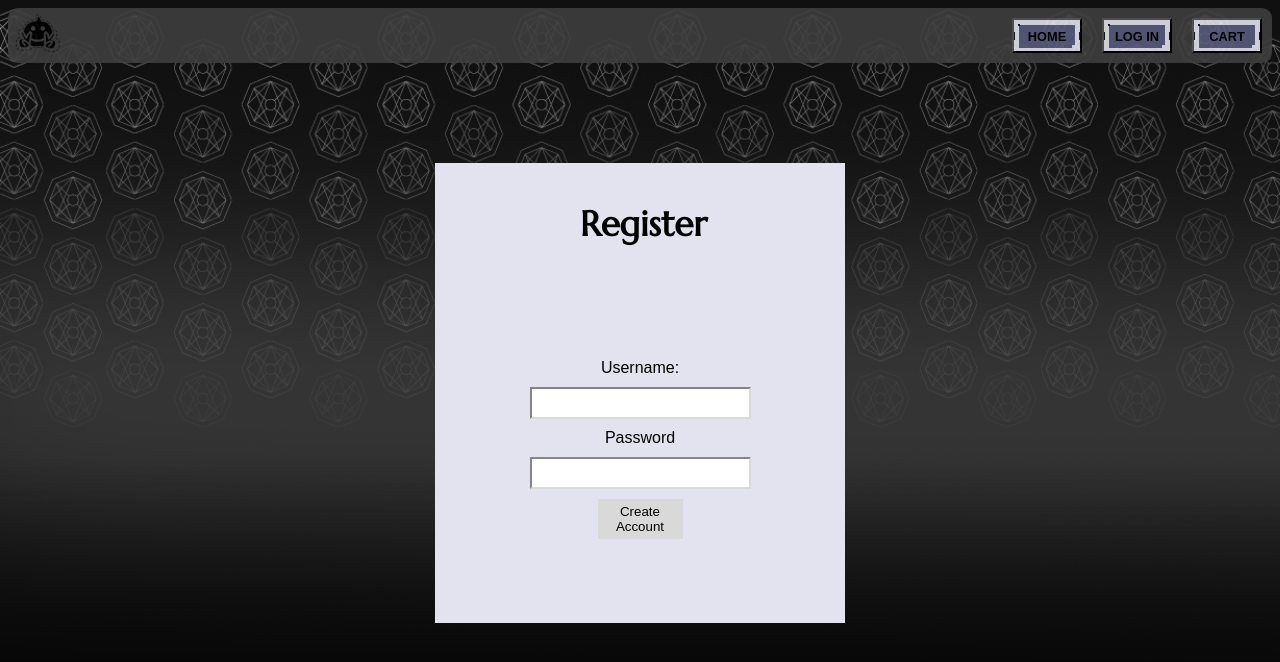
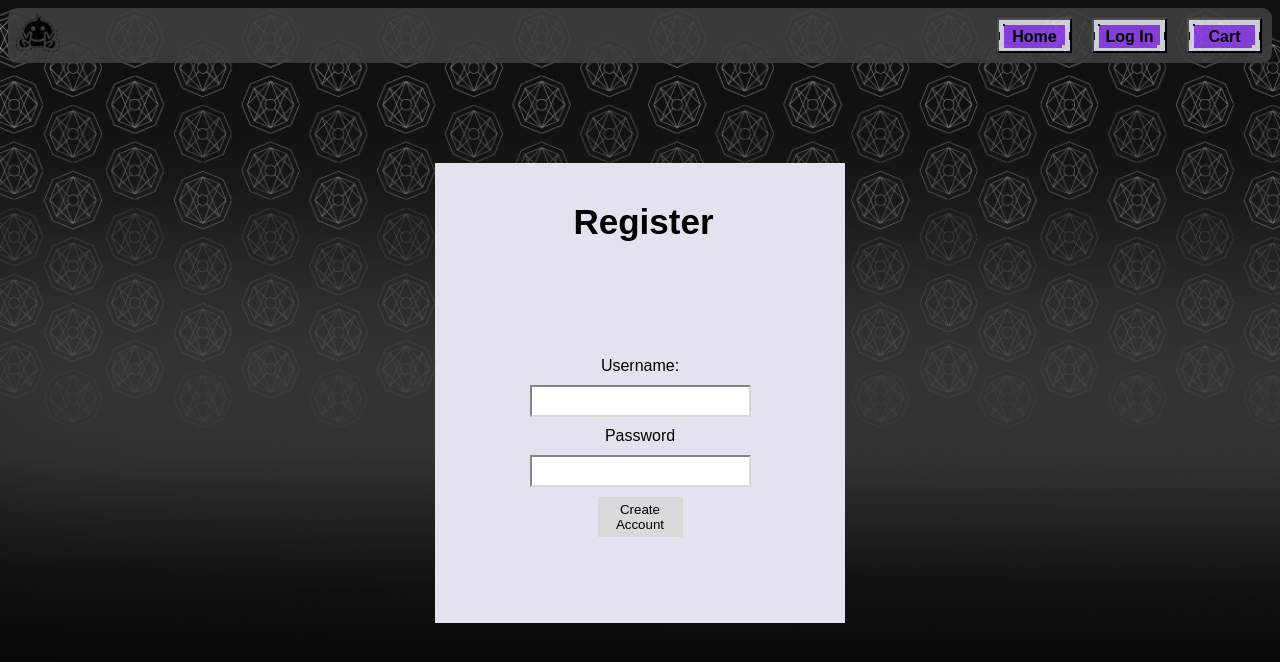
Before and after one commit to Team-Friendship-2303-ftb-et-web-ft/friendship-gaming, a React (Vite) app in the folder client/: page /Register in a window 1280 px wide. Shown: the top 662 px of the page. Built offline with nearby package versions, Linux system fonts and the light colour scheme; no server answers.

Commit message:
css fixes small bug fixes

```diff
--- a/client/src/components/GameSearchResult.jsx
+++ b/client/src/components/GameSearchResult.jsx
@@ -11,7 +11,7 @@
           <div className='game-list'>
           <Link to={`/games/${game.id}`} style={{ textDecoration: 'none' }} key={game.id}>
           <div className="game-card">
-          <img className="game-image" src="/images/fotor-ai-20230516102524.jpg" alt={game.title}/>
+          <img className="game-image" src={game.imageurl} alt={game.title}/>
           <div className="game-info">
               <h2 className="game-title">{game.title}</h2>
               <div className="hover-info">
--- a/client/src/components/Header.css
+++ b/client/src/components/Header.css
@@ -51,7 +51,7 @@
 }
 
 button.nav {
-  width: 70px;
+  width: 75px;
   max-width: 240px;
   background-color: #E3E3EF;
   height: 35px;
@@ -65,6 +65,11 @@
   position: relative;
   margin: 10px;
 }
+button.nav > p > span.text {
+  font-size: 16px;
+  font-weight: 700;
+  text-transform: none;
+}
 
 button.nav:hover > p {
   color: #E3E3EF;
@@ -74,7 +79,7 @@
   display: flex;
   justify-content: center;
   align-items: center;
-  background: #595B7E;
+  background: #8426efd7;
   color: #000000;
   height: 30px;
   padding: 0%;
--- a/client/src/components/Header.jsx
+++ b/client/src/components/Header.jsx
@@ -9,7 +9,7 @@
         <>
         <section className="header" id="header-component">
             <div className="logo">
-            <a href="http://localhost:5173/" target="_blank">
+            <a onClick={() => navigate('./') } target="_blank">
           <img src="./images/logo3t.png" className="logoimage" alt=" logo" />
         </a>
         </div>
@@ -65,7 +65,6 @@
                             <nav>
                         <button className="nav" onClick={() => {
                            navigate('/');
-                           window.location.reload();
                            }}>
                            <p>
                            <span className="bg"></span>
--- a/client/src/components/Profile.css
+++ b/client/src/components/Profile.css
@@ -16,9 +16,10 @@
    text-shadow: 2px 2px 3px black;
   color: black;
   height: 75px;
+  font-family: 'Marcellus', serif;
 }
   h2{
-   font-family: 'Marcellus', serif;
+
    text-align: center;
    padding: 5px;
    margin-left: 7px;
@@ -45,6 +46,8 @@
 .update{
    width: 150px;
    height: 50px;
+   background-color: black;
+   color: white;
 }
  .profileBody{
     display: flex;
--- a/client/src/components/SearchBar.jsx
+++ b/client/src/components/SearchBar.jsx
@@ -10,11 +10,6 @@
     const result = gamesArray.filter((games) =>
     games.title.toLowerCase().includes(searchTerm.toLowerCase()) || games.genre.toLowerCase().includes(searchTerm.toLowerCase())
   );
-
-    // const resultTags = gamesArray.filter((games) =>
-
-    // games.tags.toLowerCase().includes(searchTerm.toLowerCase())
-    // );
 
     if(result){
     return result;
@@ -40,7 +35,6 @@
           let filteredList = searchAllGames(gamesList, searchForGame);
           console.log(filteredList);
           setReturnedGamesList(filteredList);
-          //Navigate('./SearchResults')
         }}
         className="searchButton"
       >
```
